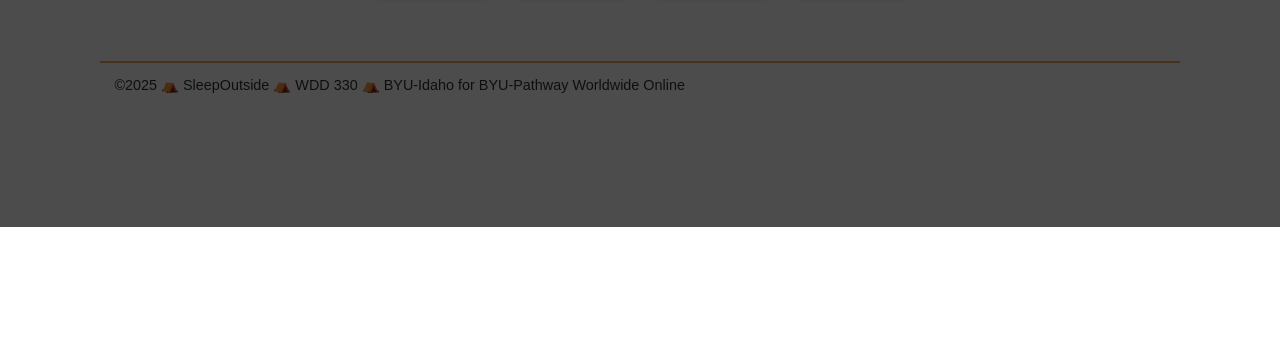
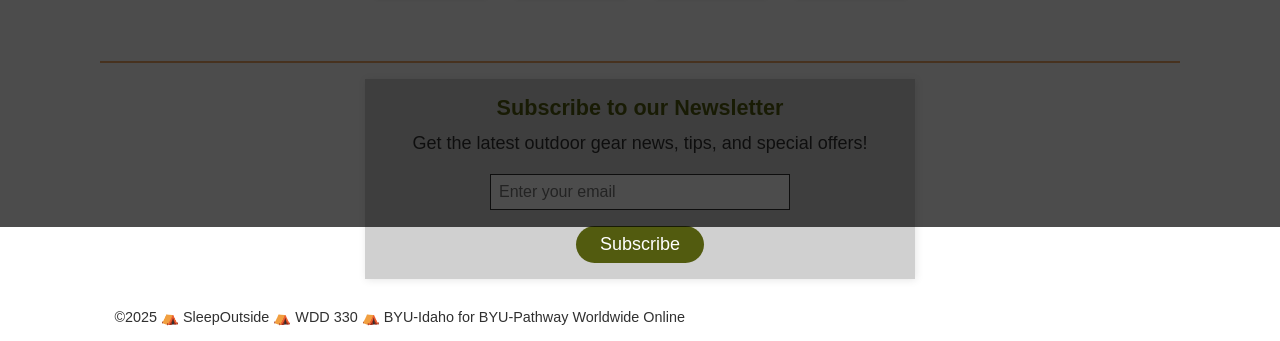
Before and after one commit to ayusograce/wdd330-sleepoutside-team11, a website built with Vite: page src/index.html in a window 1280 px wide. Shown: the part 573-914 px from the top of the page. Before the commit the page ends 800 px from the top, so only its background shows below. Built offline with nearby package versions, Linux system fonts and the light colour scheme; no server answers.

Commit message:
feat: add newsletter subscription box to home page

```diff
--- a/src/css/style.css
+++ b/src/css/style.css
@@ -450,7 +450,7 @@ footer {
   animation: bounce 0.4s ease;
 }
 
-/*w03 individual task - ehe */
+/*w03 individual task - e.h.espada */
 .modal.hidden { display: none; }
 .modal {
   position: fixed;
@@ -484,6 +484,55 @@ footer {
   font-size: 1.5rem;
 }
 
+/*w04 individual task - e.h.espada*/
+
+.newsletter {
+  background-color: var(--light-grey);
+  padding: 1rem;
+  margin: 1rem auto;
+  max-width: 550px;
+  box-shadow: 1px 1px 8px rgba(0,0,0,0.1);
+  text-align: center;
+}
+
+.newsletter h2 {
+  font-family: var(--font-base);
+  color: var(--secondary-color);
+  font-size: var(--large-font);
+}
+
+.newsletter p {
+  font-size: var(--font-base);
+  color: var(--dark-grey);
+  margin-bottom: 0.5rem;
+}
+
+.newsletter input[type="email"] {
+  padding: 0.5rem;
+  width: 70%;
+  max-width: 300px;
+  border: 1px solid var(--dark-grey);
+  font-size: 1rem;
+  color: var(--dark-grey);
+}
+
+.newsletter button {
+  background-color: var(--secondary-color);
+  color: white;
+  border: none;
+  padding: 0.5rem 1.5rem;
+  margin-top: 1rem;
+  border-radius: 999px;
+  cursor: pointer;
+  font-size: var(--font-base);
+  transition: background-color 0.3s ease;
+}
+
+.newsletter button:hover {
+  background-color: #2c3e50; /* mismo hover de tus botones */
+}
+
+
 @keyframes bounce {
   0% {
     transform: scale(1);
--- a/src/index.html
+++ b/src/index.html
@@ -81,6 +81,17 @@
         </a>
       </section>
     </main>
+
+    <!-- Newsletter Subscription Section -->
+    <section class="newsletter">
+      <h2>Subscribe to our Newsletter</h2>
+      <p>Get the latest outdoor gear news, tips, and special offers!</p>
+      <form id="newsletter-form">
+        <input type="email" id="email" name="email" placeholder="Enter your email" required>
+        <button type="submit">Subscribe</button>
+      </form>
+    </section>
+
     <footer id="main-footer"></footer>
   </body>
 </html>
--- a/src/js/main.js
+++ b/src/js/main.js
@@ -26,4 +26,22 @@ document.addEventListener('DOMContentLoaded', () => {
   closeButton.addEventListener('click', () => {
     modal.classList.add('hidden');
   });
+
+  // Newsletter form handling
+  const newsletterForm = document.getElementById('newsletter-form');
+  if (newsletterForm) {
+    newsletterForm.addEventListener('submit', function(event) {
+      event.preventDefault();
+      const emailInput = document.getElementById('email');
+      const email = emailInput.value.trim();
+
+      if(email === ""){
+        alert("Please enter a valid email address.");
+        return;
+      }
+
+      alert(`Thanks for subscribing, ${email}!`);
+      newsletterForm.reset();
+    });
+  }
 });
```
